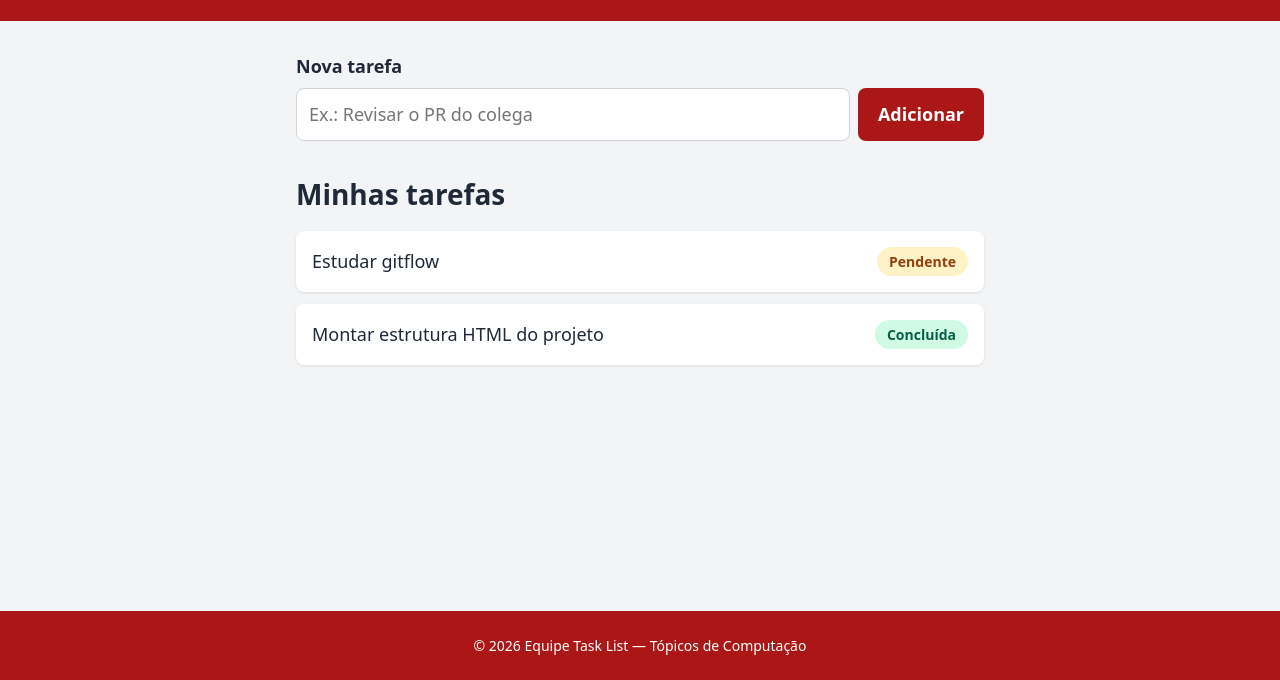
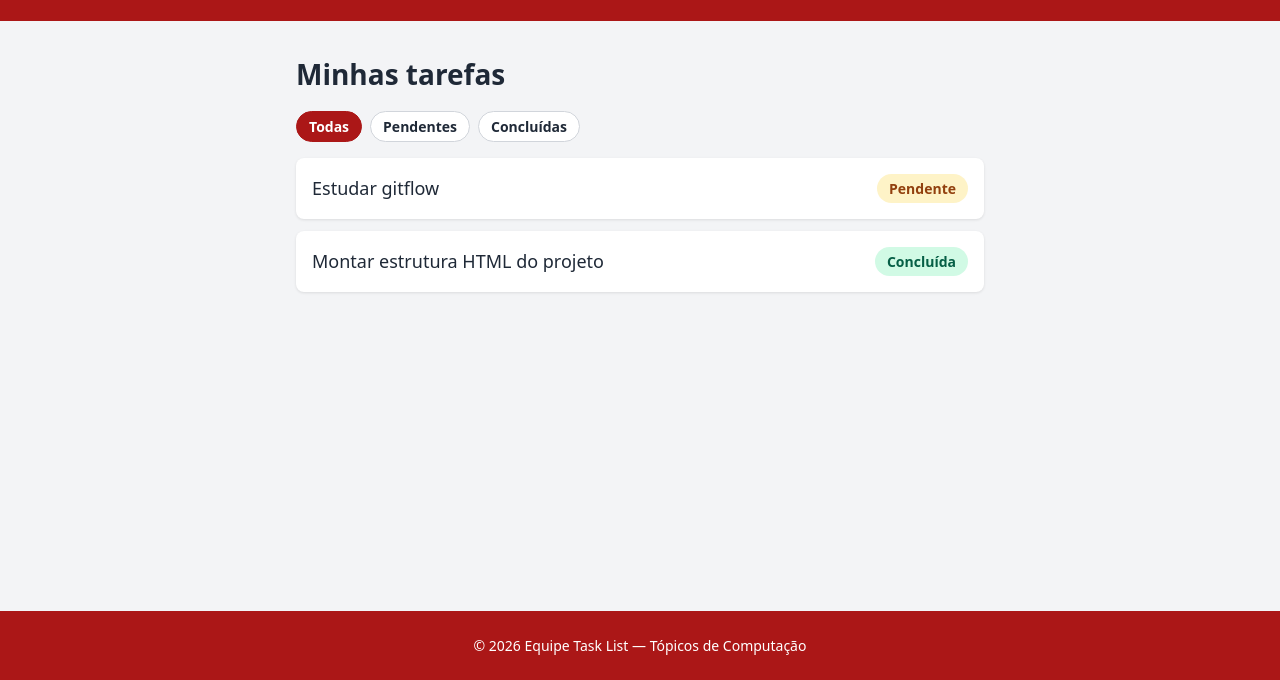
Before and after one commit to alisk-1/tesklist, a plain HTML site: page index.html in a window 1280 px wide. Shown: the part 120-800 px from the top of the page. Drawn offline with Linux system fonts and the light colour scheme.

Commit message:
Adicionando filtos

```diff
--- /dev/null
+++ b/filtro.js
@@ -0,0 +1,10 @@
+// Marca o botão clicado e guarda o filtro na lista; quem esconde as tarefas é o CSS
+// (.lista-tarefas[data-filtro=...]), assim tarefas adicionadas depois também são filtradas.
+const botoesFiltro = document.querySelectorAll('.filtro');
+
+botoesFiltro.forEach((botao) => {
+  botao.addEventListener('click', () => {
+    botoesFiltro.forEach((b) => b.setAttribute('aria-pressed', b === botao));
+    document.querySelector('.lista-tarefas').dataset.filtro = botao.dataset.filtro;
+  });
+});
--- a/index.html
+++ b/index.html
@@ -5,7 +5,6 @@
   <meta name="viewport" content="width=device-width, initial-scale=1.0">
   <title>Task List</title>
   <link rel="stylesheet" href="style.css">
-  <script src="formulario.js" defer></script>
 </head>
 <body>
   <header class="cabecalho">
@@ -14,14 +13,14 @@
   </header>
 
   <main class="conteudo">
-    <form class="form-tarefa">
-      <label for="nova-tarefa">Nova tarefa</label>
-      <input type="text" id="nova-tarefa" placeholder="Ex.: Revisar o PR do colega" maxlength="100" required>
-      <button type="submit">Adicionar</button>
-    </form>
-
     <section aria-labelledby="titulo-tarefas">
       <h2 id="titulo-tarefas">Minhas tarefas</h2>
+
+      <div class="filtros" role="group" aria-label="Filtrar tarefas por status">
+        <button type="button" class="filtro" data-filtro="todas" aria-pressed="true">Todas</button>
+        <button type="button" class="filtro" data-filtro="pendente" aria-pressed="false">Pendentes</button>
+        <button type="button" class="filtro" data-filtro="concluida" aria-pressed="false">Concluídas</button>
+      </div>
 
       <ul class="lista-tarefas">
         <li class="tarefa">
@@ -39,5 +38,6 @@
   <footer class="rodape">
     <p>&copy; 2026 Equipe Task List — Tópicos de Computação</p>
   </footer>
+  <script src="filtro.js"></script>
 </body>
 </html>
--- a/style.css
+++ b/style.css
@@ -80,46 +80,43 @@ body {
   font-size: 0.875rem;
 }
 
-/* Formulário de nova tarefa */
-.form-tarefa {
+/* Filtro por status: botões em formato de badge */
+.filtros {
   display: flex;
   flex-wrap: wrap;
   gap: 0.5rem;
-  margin-bottom: 2rem;
+  margin-bottom: 1rem;
 }
 
-.form-tarefa label {
-  width: 100%;
+.filtro {
+  font: inherit;
+  font-size: 0.875rem;
   font-weight: 600;
-}
-
-.form-tarefa input {
-  flex: 1;
-  min-width: 0;
-  padding: 0.75rem;
-  font: inherit;
+  padding: 0.25rem 0.75rem;
   border: 1px solid #d1d5db;
-  border-radius: 8px;
+  border-radius: 999px;
   background: #fff;
-}
-
-.form-tarefa button {
-  padding: 0.75rem 1.25rem;
-  font: inherit;
-  font-weight: 600;
-  color: #fff;
-  background: #ab1717;
-  border: none;
-  border-radius: 8px;
+  color: #1f2937;
   cursor: pointer;
 }
 
-.form-tarefa button:hover {
-  background: #8a1212;
+.filtro:hover {
+  background: #f9fafb;
 }
 
-.form-tarefa input:focus,
-.form-tarefa button:focus-visible {
+.filtro[aria-pressed="true"] {
+  background: #ab1717;
+  border-color: #ab1717;
+  color: #fff;
+}
+
+.filtro:focus-visible {
   outline: 3px solid #fca5a5;
   outline-offset: 2px;
 }
+
+/* esconde as tarefas que não combinam com o filtro ativo (vale também para tarefas novas) */
+.lista-tarefas[data-filtro="pendente"] .tarefa:not(:has(.status-pendente)),
+.lista-tarefas[data-filtro="concluida"] .tarefa:not(:has(.status-concluida)) {
+  display: none;
+}
```
